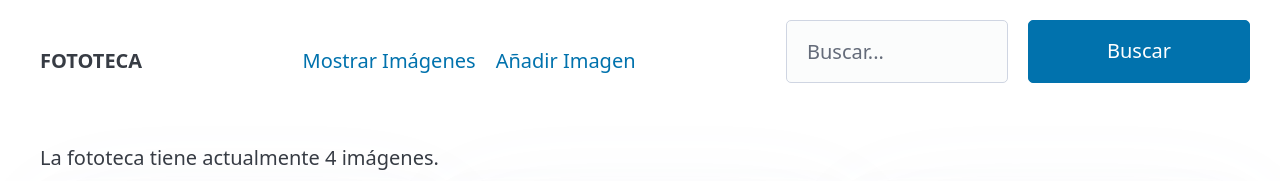
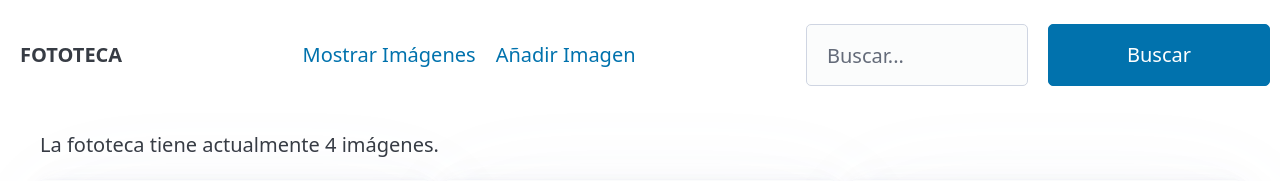
Before and after one commit to omiras/fototeca-uf1844-ironhack, a Node server app: page / in a window 1280 px wide. Shown: the top 181 px of the page. Run offline with Node 20, Linux system fonts and the light colour scheme; some libraries are stand-ins or nearby versions.

Commit message:
some css

```diff
--- a/public/styles.css
+++ b/public/styles.css
@@ -17,7 +17,12 @@
 
 .search-form {
     display: flex;
+    align-items: center;
     gap: 1rem;
+}
+
+.search-form>input {
+    margin-bottom: 0;
 }
 
 .gallery {
@@ -25,6 +30,7 @@
     flex-direction: column;
     gap: 16px;
 }
+
 
 @media (min-width: 760px) {
     .gallery {
@@ -38,4 +44,6 @@
         object-fit: cover;
         /* Escala y recorta la imagen para llenar el contenedor */
     }
+
+
 }
--- a/views/home.ejs
+++ b/views/home.ejs
@@ -7,7 +7,7 @@
 </head>
 
 <body>
-    <header class="container">
+    <header class="container-fluid">
         <%- include('./partials/nav') %>
     </header>
     <main class="container">
--- a/views/partials/nav.ejs
+++ b/views/partials/nav.ejs
@@ -1,12 +1,12 @@
-<nav>
-    <ul>
+<nav class="nav">
+    <ul class="nav__logo">
         <li><strong>FOTOTECA </strong></li>
     </ul>
     <ul>
         <li><a href="/">Mostrar Imágenes</a></li>
         <li><a href="/add-image-form">Añadir Imagen</a></li>
     </ul>
-    <ul >
+    <ul class="nav__form">
         <form class="search-form" action="/search" method="get">
             <input type="text" name="keyword" id="keyword" placeholder="Buscar...">
             <input type="submit" value="Buscar">
```
